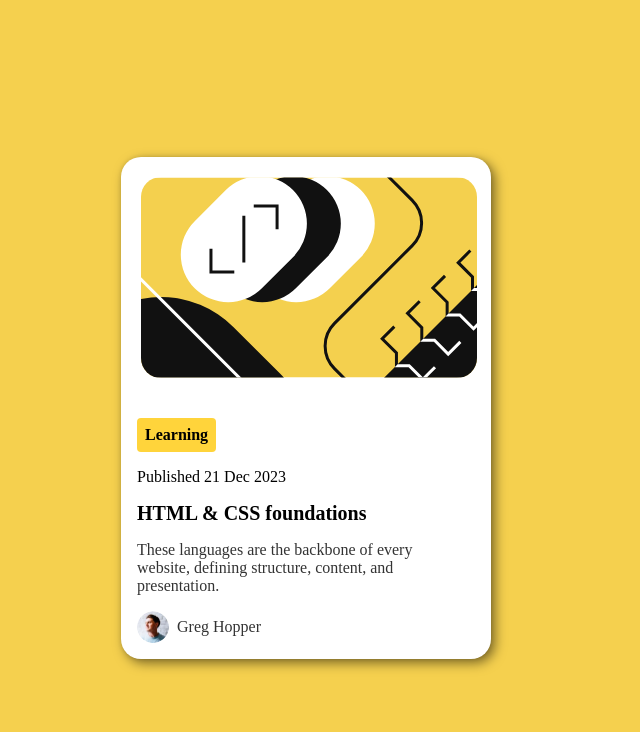
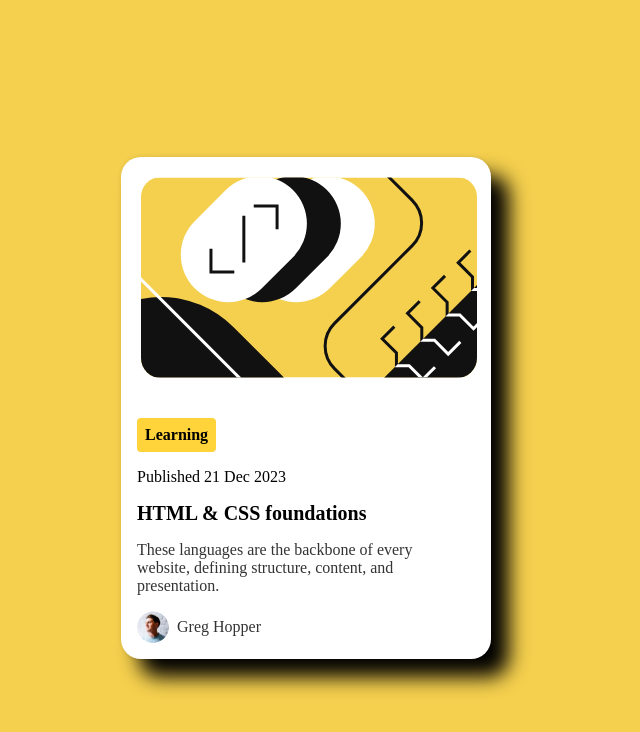
Before and after one commit to sawepeter/Blogpreview, a plain HTML site: page index.html in a window 1280 px wide. Shown: the whole page, without its empty margins (334-974 px from the left). Drawn offline with Linux system fonts and the light colour scheme.

Commit message:
initial commit

```diff
--- a/style.css
+++ b/style.css
@@ -25,7 +25,7 @@ body {
 .card {
     background-color: white;
     border-radius: 20px;
-    box-shadow: 4px 4px 12px rgba(0, 0, 0, 0.5),/* Darker shadow on right and bottom */
+    box-shadow: 18px 18px 20px rgba(0, 0, 0, 2.6),/* Darker shadow on right and bottom */
                 0px 0px 4px rgba(0, 0, 0, 0.1); /* Lighter shadow on top and left */
     width: 370px;
 }
```
